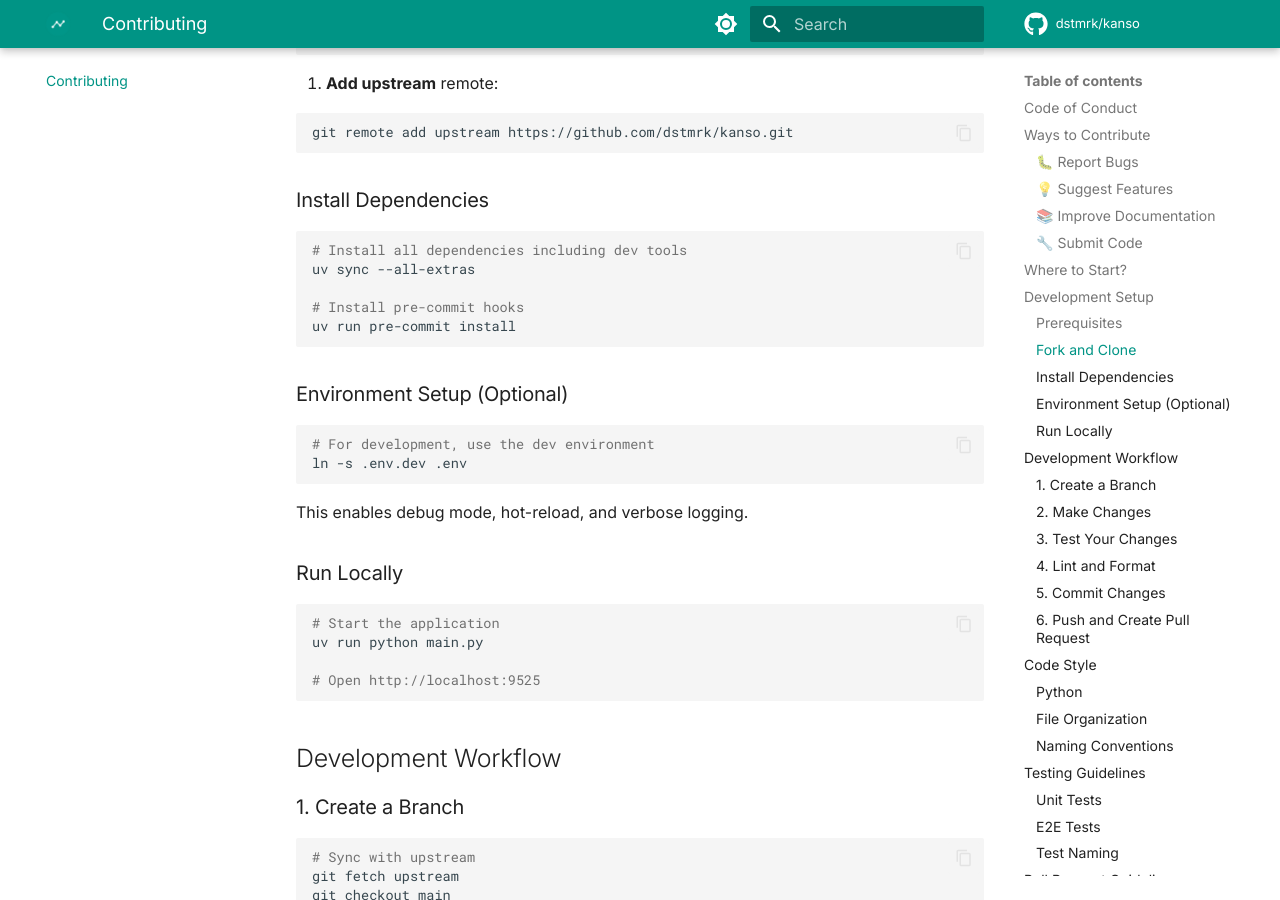
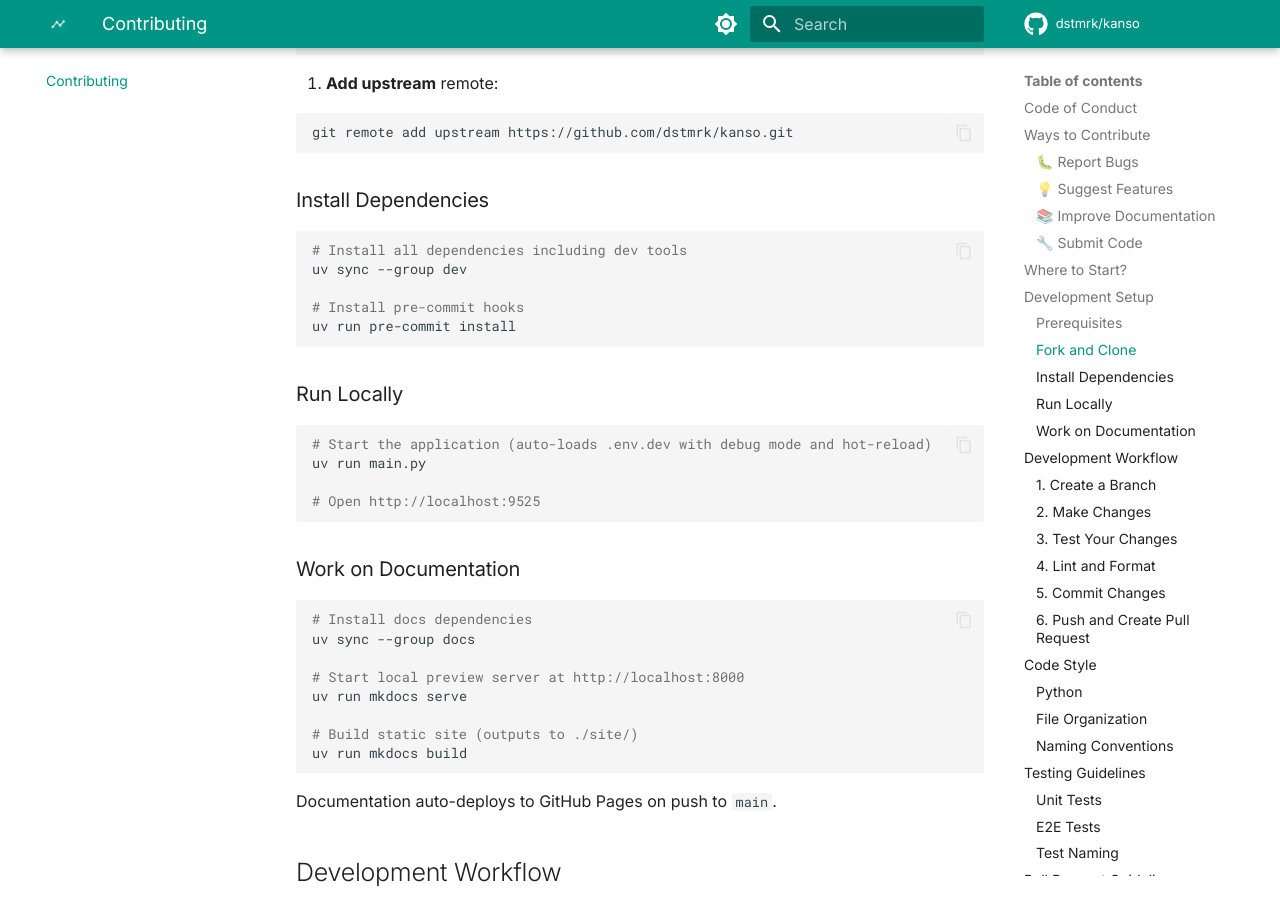
Before and after one commit to dstmrk/kanso, an MkDocs documentation site: the page built from docs/contributing.md, in a window 1280 px wide and 900 px high, scrolled down 2033 px. Built offline with MkDocs 1.6.1 and Material for MkDocs 9.7.7, drawn with Linux system fonts in a browser that asks for light colours; comment, search, counter and statistics services are not loaded; some of the changed text lies outside the part shown.

Commit message:
refactor: simplify dev/prod setup and documentation
- Remove duplicate dependency groups in pyproject.toml (unified dev group)
- Remove "Docker local build" section from installation.md (not supported)
- Remove unnecessary .env symlink instructions (main.py auto-loads .env.dev)
- Add "Work on Documentation" section with MkDocs commands
- Fix formatter reference (ruff format instead of black)

````diff
--- a/docs/contributing.md
+++ b/docs/contributing.md
@@ -81,29 +81,35 @@ git remote add upstream https://github.com/dstmrk/kanso.git
 
 ```bash
 # Install all dependencies including dev tools
-uv sync --all-extras
+uv sync --group dev
 
 # Install pre-commit hooks
 uv run pre-commit install
 ```
 
-### Environment Setup (Optional)
-
-```bash
-# For development, use the dev environment
-ln -s .env.dev .env
-```
-
-This enables debug mode, hot-reload, and verbose logging.
-
 ### Run Locally
 
 ```bash
-# Start the application
-uv run python main.py
+# Start the application (auto-loads .env.dev with debug mode and hot-reload)
+uv run main.py
 
 # Open http://localhost:9525
 ```
+
+### Work on Documentation
+
+```bash
+# Install docs dependencies
+uv sync --group docs
+
+# Start local preview server at http://localhost:8000
+uv run mkdocs serve
+
+# Build static site (outputs to ./site/)
+uv run mkdocs build
+```
+
+Documentation auto-deploys to GitHub Pages on push to `main`.
 
 ## Development Workflow
 
````
Also changed, not shown: other parts of docs/contributing.md (+2 -2 lines), docs/installation.md (+3 -23 lines), pyproject.toml (+2 -8 lines).
